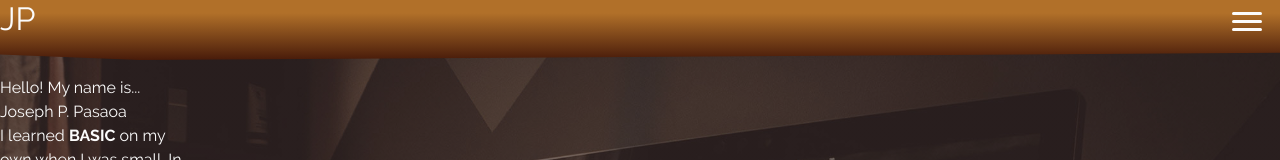
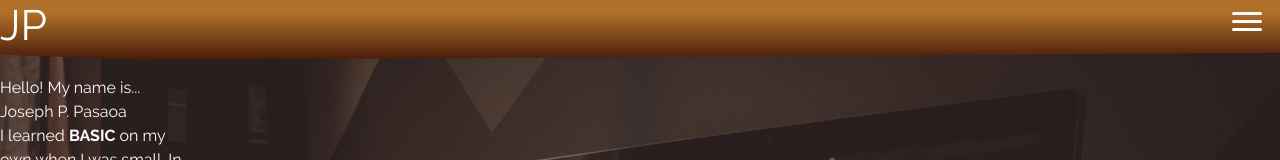
Before and after one commit to joseph-p-pasaoa/my-portfolio-site-v1-redraw--react-ts, a React (Create React App) app: page / in a window 1280 px wide. Shown: the top 160 px of the page. Built offline with nearby package versions, Linux system fonts and the light colour scheme.

Commit message:
add Link wrapper to namebox, size namebox

```diff
--- a/src/Main.scss
+++ b/src/Main.scss
@@ -95,6 +95,10 @@ th {
     position: fixed;
     top: 0;
     left: 0;
+
+    h1 {
+        font-size: 2.65rem;
+    }
 }
 
 .layout-base {
--- a/src/components/Bars/NameBox.tsx
+++ b/src/components/Bars/NameBox.tsx
@@ -1,9 +1,11 @@
 import React from 'react';
+import { Link } from 'react-router-dom';
 
 
 const NameBox = () => {
    return (
       <div className="namebox">
+         {/* <Link */}
          <h1 className="namebox__name namebox__name--brand">
             JP
          </h1>
```
